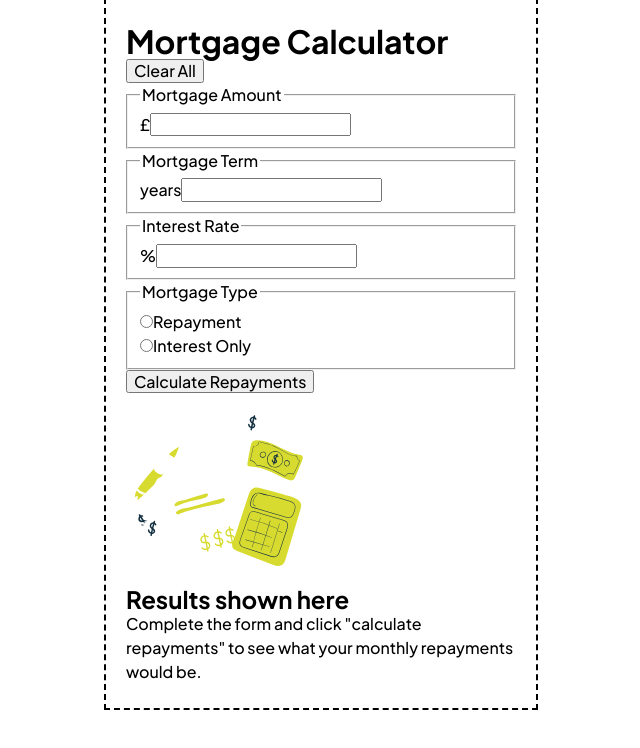
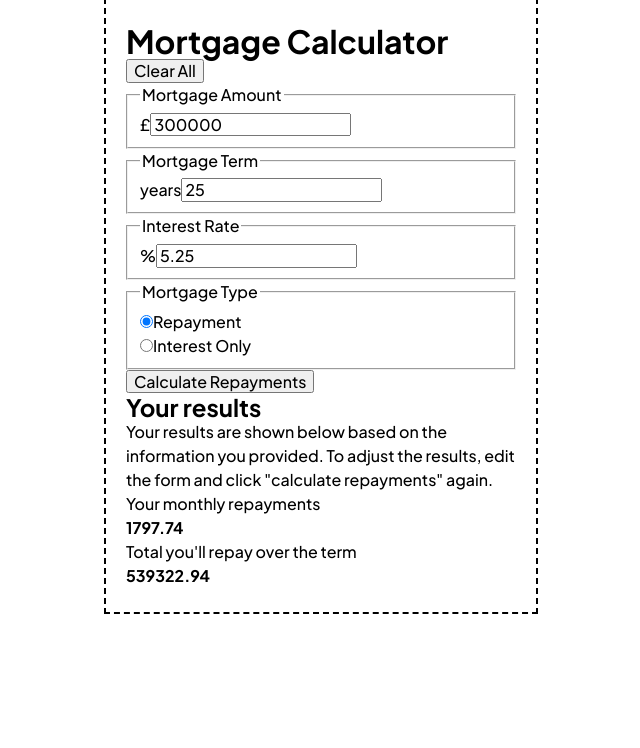
Before and after one commit to r-yadav01/fm-mortgage-repayment-calculator, a React (Vite) app: page / in a window 1280 px wide. Shown: the top 748 px of the page, without its empty margins (319-959 px from the left). Built offline with nearby package versions, Linux system fonts and the light colour scheme.

Commit message:
Build a static version in react
created a calculate function which can calculate based on the type of
mortgage. The data is flowing through the whole app smoothly

```diff
--- a/src/App.jsx
+++ b/src/App.jsx
@@ -2,17 +2,20 @@ import React from 'react';
 import styled from 'styled-components';
 import { Form } from './Form';
 import { Result } from './Result';
+import { calculate } from './utils';
 import { GlobalStyles } from './GlobalStyles';
 
 function App() {
+    const mockData = { amount: 300000, term: 25, rate: 5.25, type: 'Repayment' };
+
+    let result = calculate(mockData);
+
     return (
         <>
             <Calculator>
                 <Header />
-
-                <Form />
-
-                <Result />
+                <Form {...mockData} />
+                <Result info={result} />
             </Calculator>
             <GlobalStyles />
         </>
--- a/src/Form.jsx
+++ b/src/Form.jsx
@@ -1,20 +1,23 @@
-export function Form() {
+export function Form({ amount, term, rate, type }) {
     return (
         <form action='#'>
             <InputFieldSet
                 type='number'
                 title='Mortgage Amount'
                 label='£'
+                inputValue={amount}
             />
             <InputFieldSet
                 type='number'
                 title='Mortgage Term'
                 label='years'
+                inputValue={term}
             />
             <InputFieldSet
                 type='number'
                 title='Interest Rate'
                 label='%'
+                inputValue={rate}
             />
 
             <fieldset>
@@ -23,11 +26,13 @@ export function Form() {
                 <LabeledRadioInput
                     label='Repayment'
                     groupName='mortgage_type'
+                    inputValue={type}
                 />
 
                 <LabeledRadioInput
                     label='Interest Only'
                     groupName='mortgage_type'
+                    inputValue={type}
                 />
             </fieldset>
 
@@ -36,13 +41,14 @@ export function Form() {
     );
 }
 
-function LabeledRadioInput({ label, groupName }) {
+function LabeledRadioInput({ label, groupName, inputValue }) {
     return (
         <div>
             <input
                 type='radio'
                 id={label}
                 value={label}
+                checked={label === inputValue}
                 name={groupName}
             />
             <label htmlFor={label}>{label}</label>
@@ -50,7 +56,7 @@ function LabeledRadioInput({ label, groupName }) {
     );
 }
 
-function InputFieldSet({ title, label, type }) {
+function InputFieldSet({ title, label, type, inputValue }) {
     return (
         <fieldset>
             <legend>{title}</legend>
@@ -60,6 +66,7 @@ function InputFieldSet({ title, label, type }) {
                     type={type}
                     id={title}
                     name={label}
+                    value={inputValue}
                 />
             </div>
         </fieldset>
--- a/src/Result.jsx
+++ b/src/Result.jsx
@@ -1,17 +1,46 @@
-export function Result() {
+export function Result({ info }) {
+    const { monthly, total } = info;
     return (
         <footer>
-            <div>
-                <img
-                    src='./src/assets/illustration-empty.svg'
-                    alt='illustration'
-                />
-            </div>
-            <h2>Results shown here</h2>
+            <h2>Your results</h2>
             <p>
-                Complete the form and click "calculate repayments" to see what
-                your monthly repayments would be.
+                Your results are shown below based on the information you provided. To adjust the
+                results, edit the form and click "calculate repayments" again.
             </p>
+
+            <Display
+                monthly={monthly}
+                total={total}
+            />
         </footer>
     );
 }
+
+function Display({ monthly, total }) {
+    return (
+        <article>
+            <div>
+                <p>Your monthly repayments</p> <strong>{monthly}</strong>
+            </div>
+            <div>
+                <p>Total you'll repay over the term</p> <strong>{total}</strong>
+            </div>
+        </article>
+    );
+}
+
+const backup = (
+    <>
+        <div>
+            <img
+                src='./src/assets/illustration-empty.svg'
+                alt='illustration'
+            />
+        </div>
+        <h2>Results shown here</h2>
+        <p>
+            Complete the form and click "calculate repayments" to see what your monthly repayments
+            would be.
+        </p>
+    </>
+);
--- /dev/null
+++ b/src/utils.jsx
@@ -0,0 +1,26 @@
+export function calculate({ amount, term, rate, type }) {
+    const P = parseFloat(amount);
+    const annualRate = parseFloat(rate) / 100;
+    const monthlyRate = annualRate / 12;
+    const totalMonths = parseFloat(term) * 12;
+
+    let monthlyPayment = 0;
+    let totalRepayment = 0;
+
+    if (type === 'Repayment') {
+        // Standard Amortization Formula
+        monthlyPayment =
+            (P * monthlyRate * Math.pow(1 + monthlyRate, totalMonths)) /
+            (Math.pow(1 + monthlyRate, totalMonths) - 1);
+        totalRepayment = monthlyPayment * totalMonths;
+    } else {
+        // Interest Only Formula
+        monthlyPayment = P * monthlyRate;
+        totalRepayment = monthlyPayment * totalMonths + P;
+    }
+
+    return {
+        monthly: monthlyPayment.toFixed(2),
+        total: totalRepayment.toFixed(2),
+    };
+}
```
Lines whose indentation alone changed are shown as unchanged.
